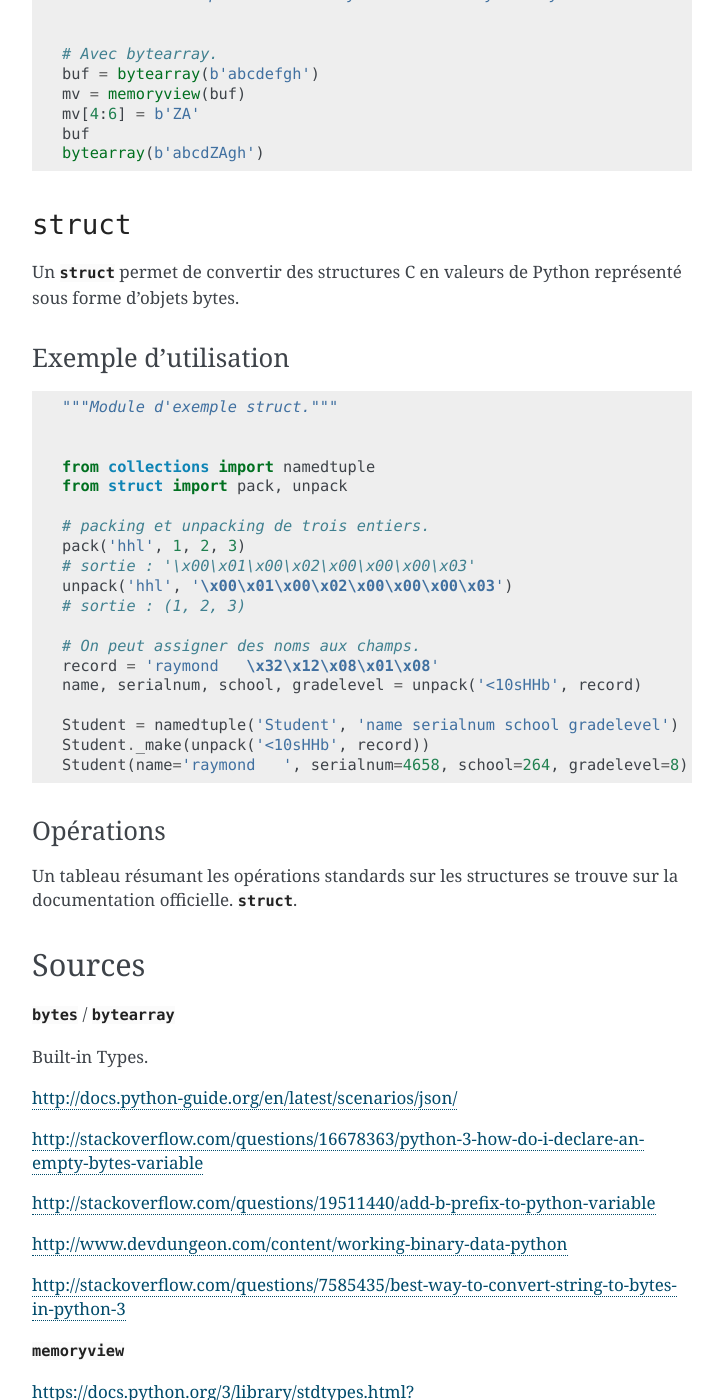
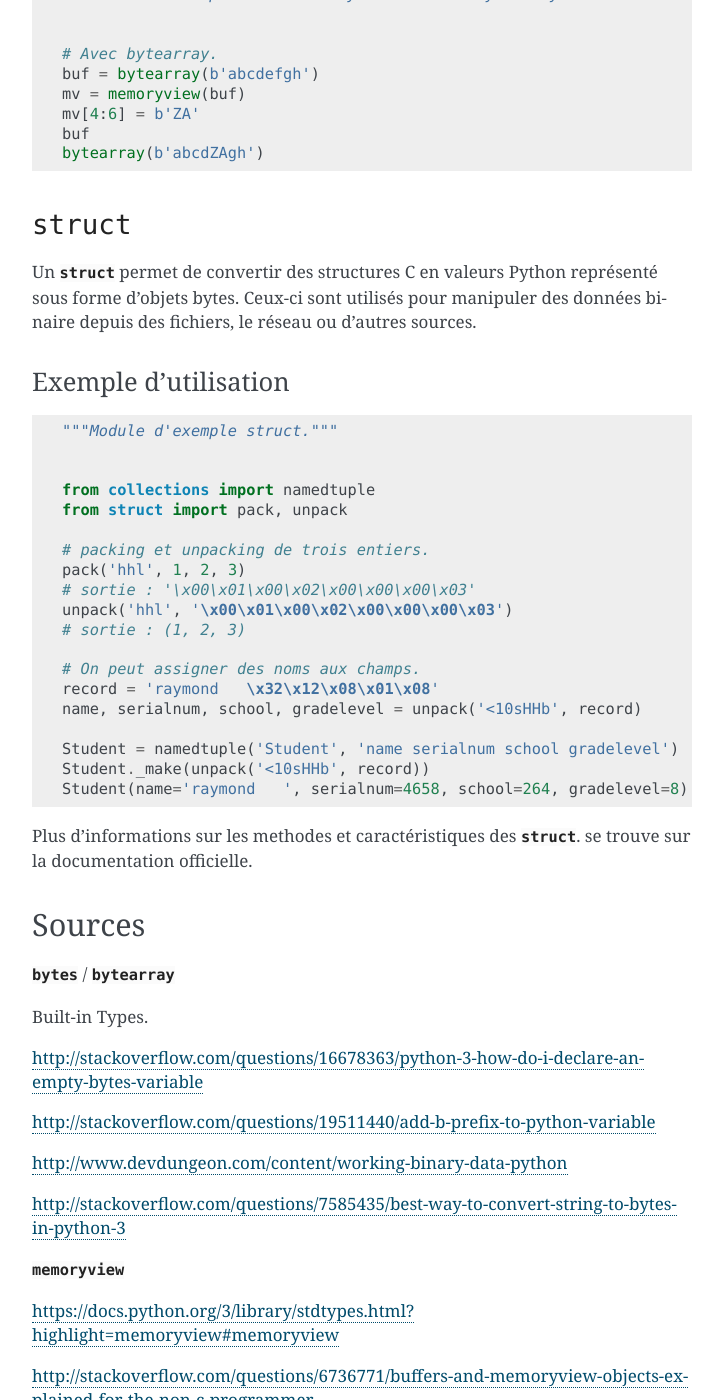
Before and after one commit to HE-Arc/livre-python, a Sphinx documentation site: the page built from source/binary/index.rst, in a window 1280 px wide and 1400 px high, scrolled down 4417 px. Shown: the whole window, without its empty margins (388-1111 px from the left). Built offline with Sphinx 7.4.7, drawn with Linux system fonts in a browser that asks for light colours.

Commit message:
delete json in source and modified struct

```diff
--- a/source/binary/index.rst
+++ b/source/binary/index.rst
@@ -116,17 +116,14 @@
 ``struct``
 ----------
 
-Un :py:mod:`struct` permet de convertir des structures C en valeurs de Python représenté sous forme d'objets bytes.
+Un :py:mod:`struct` permet de convertir des structures C en valeurs Python représenté sous forme d'objets bytes. Ceux-ci sont utilisés pour manipuler des données binaire depuis des fichiers, le réseau ou d'autres sources.
 
 Exemple d'utilisation
 ~~~~~~~~~~~~~~~~~~~~~
 
 .. literalinclude:: ./examples/struct.py
 
-Opérations
-~~~~~~~~~~
-
-Un tableau résumant les opérations standards sur les structures se trouve sur la documentation officielle. :py:mod:`struct`.
+Plus d'informations sur les methodes et caractéristiques des :py:mod:`struct`. se trouve sur la documentation officielle.
 
 Sources
 -------
@@ -134,8 +131,6 @@
 :py:class:`bytes` / :py:class:`bytearray`
 
 :ref:`Built-in Types <python:bltin-types>`.
-
-`<http://docs.python-guide.org/en/latest/scenarios/json/>`_
 
 `<http://stackoverflow.com/questions/16678363/python-3-how-do-i-declare-an-empty-bytes-variable>`_
 
```
